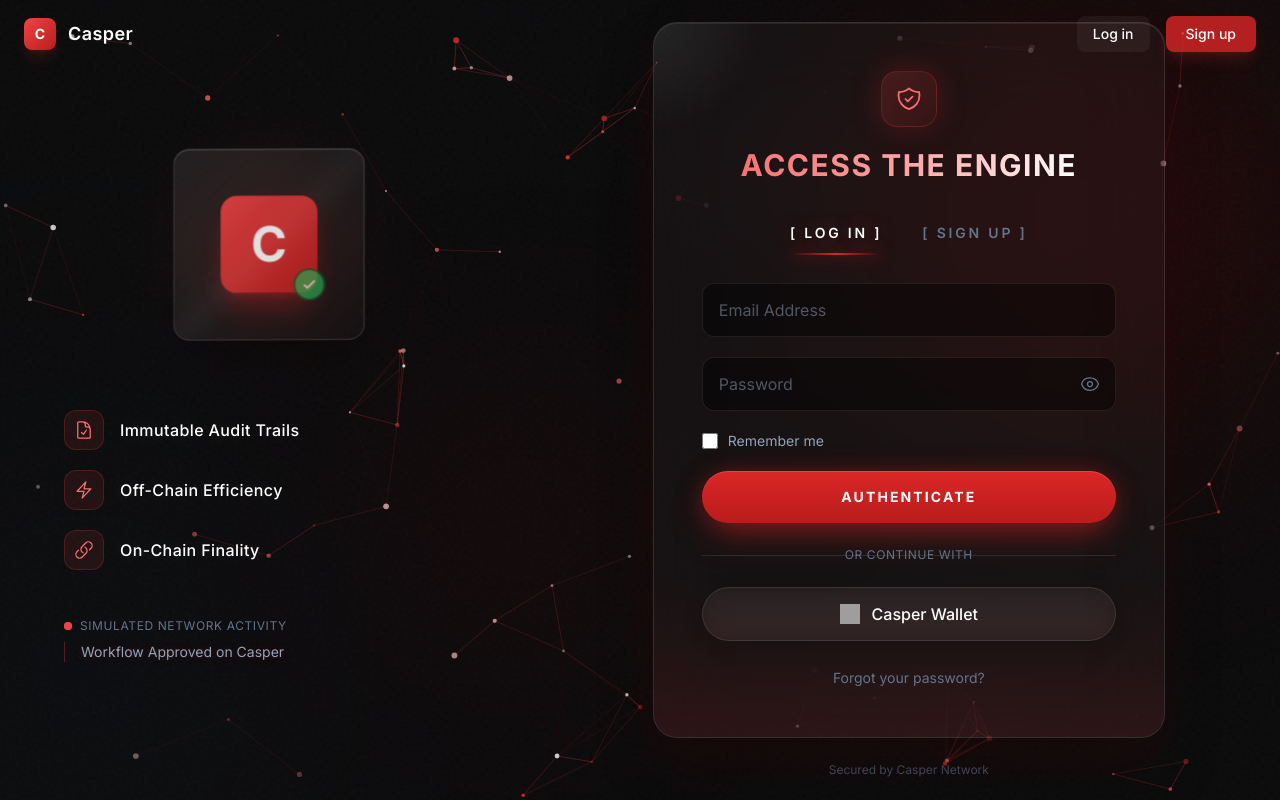
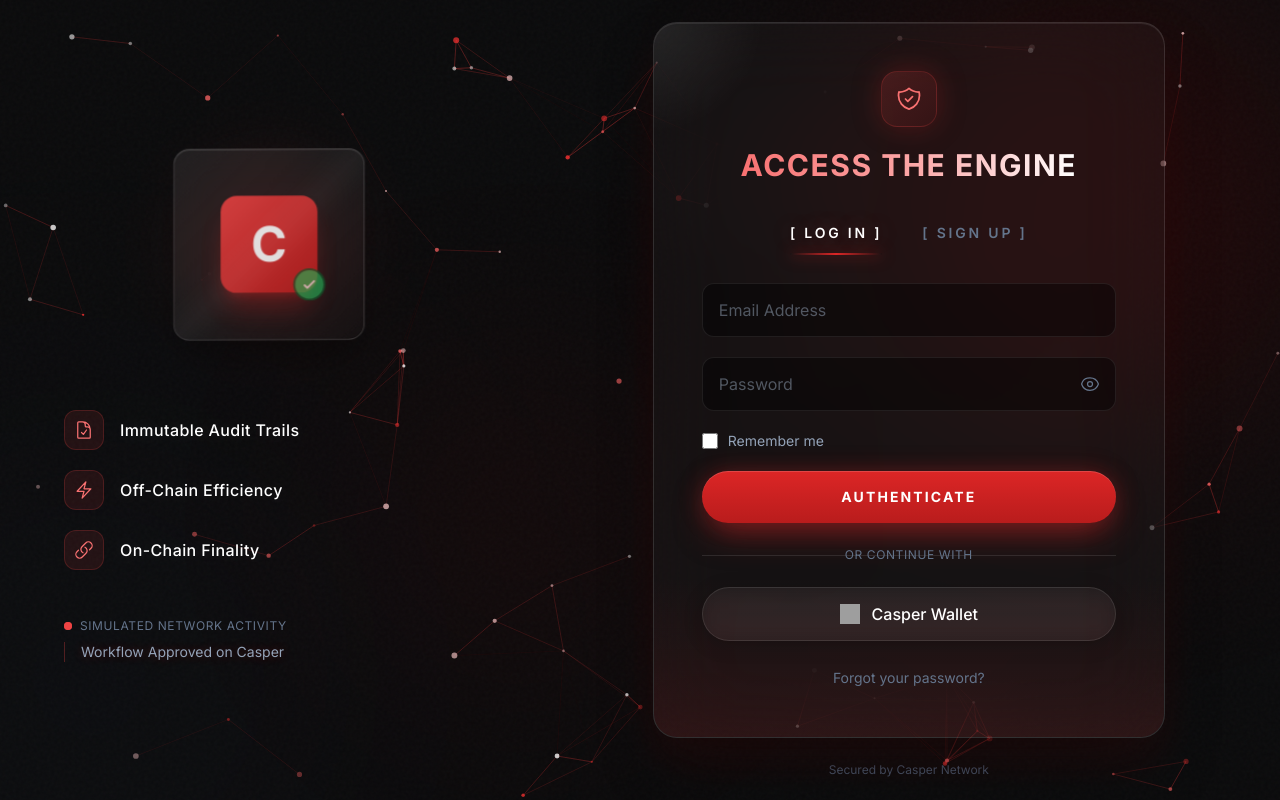
Before and after one commit to Shubhojit-17/CEWCE-Casper-Enterprise-Workflow-Compliance-Engine, a React (Vite) app in the folder frontend/: page /auth/login in a window 1280 px wide. Built offline with nearby package versions, Linux system fonts and the light colour scheme; no server answers; grey boxes are pictures that could not be loaded.

Commit message:
fix(auth): remove header from login/signup page

```diff
--- a/frontend/src/pages/auth/GlassAuthPage.tsx
+++ b/frontend/src/pages/auth/GlassAuthPage.tsx
@@ -297,45 +297,6 @@
 
       {/* === Layer 3: Particle Constellation (Full Page) === */}
       <ParticleBackground />
-
-      {/* === Header with Logo === */}
-      <div className="absolute top-0 left-0 right-0 z-50 px-6 py-4">
-        <div className="max-w-7xl mx-auto flex items-center justify-between">
-          {/* Casper Logo / CEWCE Wordmark */}
-          <div className="flex items-center gap-3">
-            <div className="w-8 h-8 rounded-lg bg-gradient-to-br from-red-500 to-red-700 flex items-center justify-center shadow-lg shadow-red-600/20">
-              <span className="text-white font-bold text-sm">C</span>
-            </div>
-            <span className="text-white font-semibold text-lg tracking-wide">
-              Casper
-            </span>
-          </div>
-
-          {/* Minimal Auth Nav */}
-          <div className="flex items-center gap-4">
-            <button
-              onClick={() => handleTabChange('login')}
-              className={`px-4 py-2 text-sm font-medium transition-colors duration-200 rounded-lg ${
-                activeTab === 'login'
-                  ? 'text-white bg-white/5'
-                  : 'text-white/60 hover:text-white'
-              }`}
-            >
-              Log in
-            </button>
-            <button
-              onClick={() => handleTabChange('signup')}
-              className={`px-5 py-2 text-sm font-medium rounded-lg transition-colors duration-200 ${
-                activeTab === 'signup'
-                  ? 'bg-red-600 text-white shadow-lg shadow-red-600/20'
-                  : 'bg-red-600/80 text-white hover:bg-red-600 shadow-lg shadow-red-600/20'
-              }`}
-            >
-              Sign up
-            </button>
-          </div>
-        </div>
-      </div>
 
       {/* === Main Split-Prism Layout === */}
       <div className="relative z-10 min-h-screen flex flex-col lg:flex-row">
```
